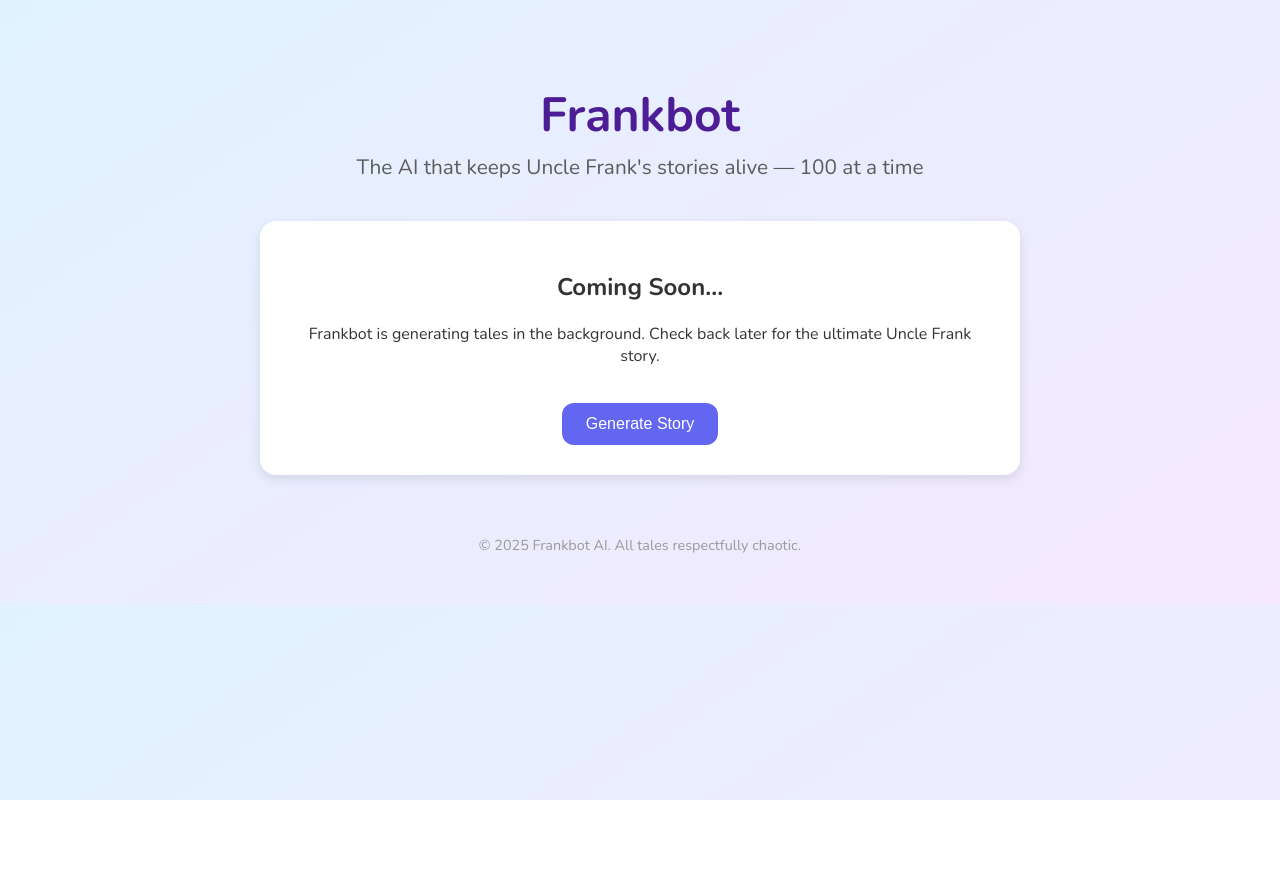
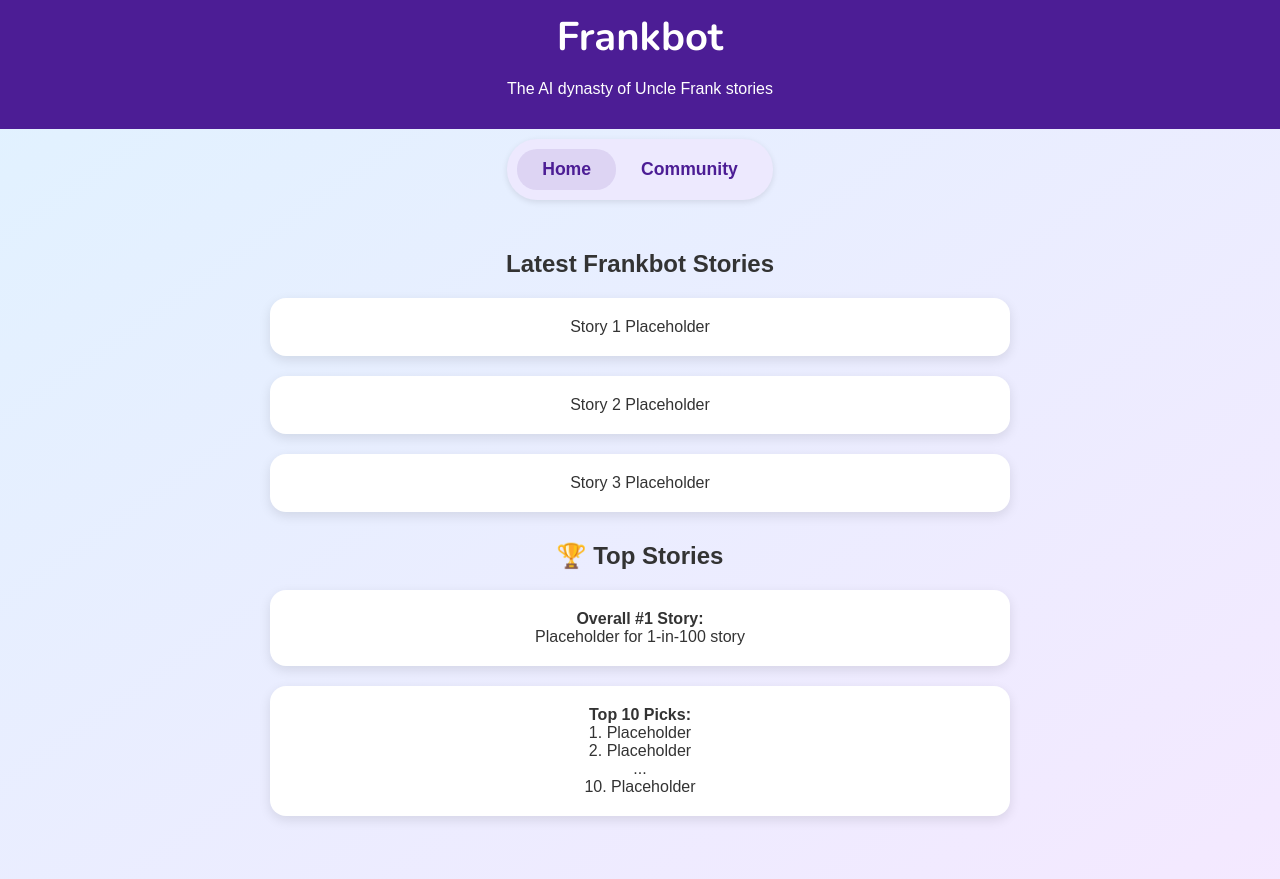
Before and after one commit to Glaciores/frankbot, a plain HTML site: page index.html in a window 1280 px wide. Shown: the top 879 px of the page. Before the commit the page ends 800 px from the top, so only its background shows below. Drawn offline with nearby package versions, Linux system fonts and the light colour scheme.

Commit message:
index.html major update

```diff
--- a/index.html
+++ b/index.html
@@ -8,28 +8,72 @@
   <style>
     body {
       margin: 0;
-      font-family: 'Nunito', sans-serif;
+      font-family: sans-serif;
       background: linear-gradient(145deg, #e0f2ff, #f5e8ff);
       color: #333;
-      padding: 50px 20px;
+      padding: 0;
       text-align: center;
     }
 
-    h1 {
-      font-size: 3em;
-      margin-bottom: 0.1em;
-      color: #4c1d95;
+    header {
+      background: #4c1d95;
+      color: white;
+      padding: 10px 0 15px;
     }
 
-    p.subtitle {
-      font-size: 1.3em;
-      margin-top: 0;
-      color: #5c5c5c;
+    header h1 {
+      margin: 0;
+      font-size: 2.5em;
+      font-family: 'Nunito', sans-serif;
+    }
+
+    nav {
+      background: transparent;
+      display: flex;
+      justify-content: center;
+      padding: 10px 0 0;
+    }
+
+    .tab-nav {
+      display: flex;
+      background: #ede9fe;
+      border-radius: 30px;
+      padding: 10px;
+      box-shadow: 0 2px 6px rgba(0, 0, 0, 0.1);
+    }
+
+    .tab-nav a {
+      text-decoration: none;
+      padding: 10px 25px;
+      border-radius: 20px;
+      color: #4c1d95;
+      font-weight: bold;
+      font-size: 1.1em;
+      transition: background 0.3s ease;
+      cursor: pointer;
+    }
+
+    .tab-nav a.active {
+      background: rgba(76, 29, 149, 0.1);
+    }
+
+    .tab-content {
+      display: none;
+      padding: 20px 20px 40px;
+    }
+
+    .tab-content.active {
+      display: block;
+    }
+
+    .tab-content h2 {
+      margin-top: 30px;
+      margin-bottom: 20px;
     }
 
     .story-box {
-      margin: 40px auto;
-      padding: 30px;
+      margin: 20px auto;
+      padding: 20px;
       background: white;
       border-radius: 16px;
       max-width: 700px;
@@ -40,37 +84,61 @@
       margin-top: 60px;
       font-size: 0.9em;
       color: #999;
-    }
-
-    .button {
-      margin-top: 20px;
-      padding: 12px 24px;
-      font-size: 1em;
-      border: none;
-      border-radius: 12px;
-      background: #6366f1;
-      color: white;
-      cursor: pointer;
-      transition: background 0.3s ease;
-    }
-
-    .button:hover {
-      background: #4f46e5;
+      padding-bottom: 30px;
     }
   </style>
 </head>
 <body>
-  <h1>Frankbot</h1>
-  <p class="subtitle">The AI that keeps Uncle Frank's stories alive — 100 at a time</p>
+  <header>
+    <h1>Frankbot</h1>
+    <p>The AI dynasty of Uncle Frank stories</p>
+  </header>
 
-  <div class="story-box">
-    <h2>Coming Soon...</h2>
-    <p>Frankbot is generating tales in the background. Check back later for the ultimate Uncle Frank story.</p>
-    <button class="button" onclick="alert('Stories are still cooking 🍳')">Generate Story</button>
+  <nav>
+    <div class="tab-nav">
+      <a id="tab-home" onclick="switchTab('home')" class="active">Home</a>
+      <a id="tab-community" onclick="switchTab('community')">Community</a>
+    </div>
+  </nav>
+
+  <div id="home" class="tab-content active">
+    <h2>Latest Frankbot Stories</h2>
+    <div class="story-box">Story 1 Placeholder</div>
+    <div class="story-box">Story 2 Placeholder</div>
+    <div class="story-box">Story 3 Placeholder</div>
+
+    <h2>🏆 Top Stories</h2>
+    <div class="story-box"><strong>Overall #1 Story:</strong><br>Placeholder for 1-in-100 story</div>
+    <div class="story-box"><strong>Top 10 Picks:</strong><br>1. Placeholder<br>2. Placeholder<br>...<br>10. Placeholder</div>
+  </div>
+
+  <div id="community" class="tab-content">
+    <h2>Community-Made Stories</h2>
+    <div class="story-box">Coming soon: Entirely fan-written Frank adventures</div>
+
+    <h2>Suggested by Community</h2>
+    <div class="story-box">Coming soon: Prompts and twists suggested by fans</div>
+
+    <h2>Original Frank Lore</h2>
+    <div class="story-box">Coming soon: Original stories from the archives</div>
   </div>
 
   <div class="footer">
     &copy; 2025 Frankbot AI. All tales respectfully chaotic.
   </div>
+
+  <script>
+    function switchTab(tabId) {
+      document.querySelectorAll('.tab-content').forEach(tab => {
+        tab.classList.remove('active');
+      });
+      document.getElementById(tabId).classList.add('active');
+
+      document.querySelectorAll('.tab-nav a').forEach(link => {
+        link.classList.remove('active');
+      });
+      document.getElementById('tab-' + tabId).classList.add('active');
+    }
+  </script>
 </body>
 </html>
```
